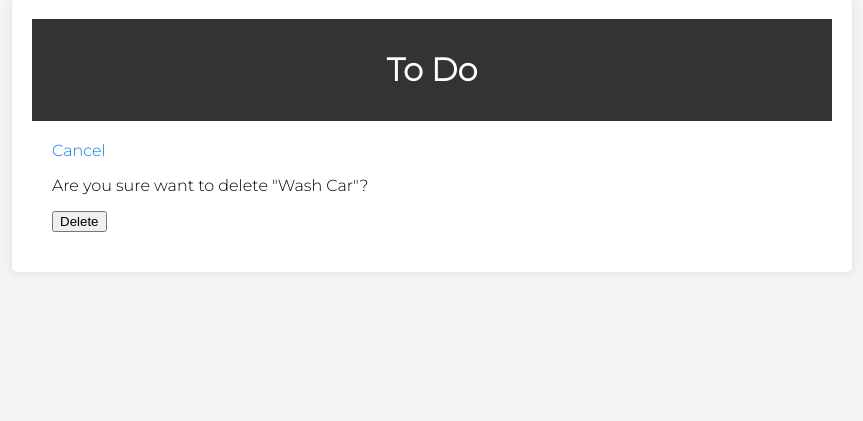
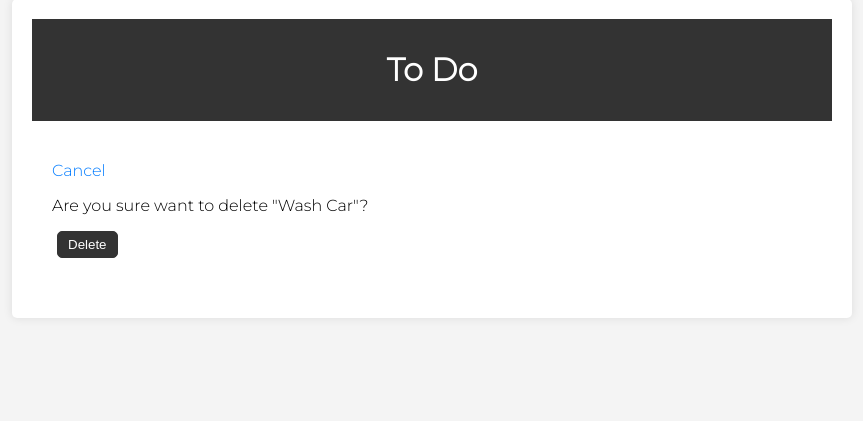
Before and after one commit to SebastianLoaiza10/To-Do-App, a Django app: page /delete/1/ in a window 1280 px wide. Shown: the part 21-442 px from the top of the page, without its empty margins (208-1071 px from the left). Run offline with Django 4.2, Linux system fonts and the light colour scheme; a user stored in the database is signed in; data comes from the database, SQL or seed files in the repository; both versions use the stored data as it was after the commit.

Commit message:
modified the create,update, and delete forms

```diff
--- a/static/css/style.css
+++ b/static/css/style.css
@@ -46,6 +46,17 @@ a {
     cursor: pointer;
 }
 
+.search-button:hover {
+  background-color: #333;
+  border: solid;
+  border-color: #333;
+  border-radius: 5px;
+  padding: 8px 12px;
+  cursor: pointer;
+  color: #fff;
+  transition: 0.15s;
+}
+
 .add-task-link,
 .update-link,
 .delete-link {
@@ -65,18 +76,61 @@ a {
   opacity: 0.6;
 }
 
-.search-button:hover,
 .update-link:hover,
 .delete-link:hover,
-.add-task-link:hover {
+.add-task-link:hover,
+.create-task-form button:hover,
+.update-task-form button:hover,
+.delete-task-form button:hover {
   opacity: 0.7;
-  border-color: #007BFF;
 }
 
 .search-button:active,
 .update-link:active,
 .delete-link:active,
-.add-task-link:active {
+.add-task-link:active,
+.create-task-form button:active,
+.update-task-form button:active,
+.delete-task-form button:active {
   opacity: 0.5;
-  border-color: #333;
+  border-color: #007BFF;
 }
+
+.create-task-form,
+.update-task-form,
+.delete-task-form {
+  max-width: 800px;
+  margin: 20px auto;
+}
+
+.create-task-form input[type="text"],
+.create-task-form textarea,
+.update-task-form input[type="text"],
+.update-task-form textarea {
+    width: 100%;
+    padding: 8px;
+    margin-bottom: 10px;
+}
+
+.create-task-form button,
+.update-task-form button,
+.delete-task-form button {
+  padding: 5px 10px;
+  margin-left: 5px;
+  background-color: #333;
+  color: #fff;
+  text-decoration: none;
+  border-radius: 5px;
+  cursor: pointer;
+  transition: opacity 0.15s;
+  border: 1px solid #333;
+}
+
+.create-task-form a,
+.update-task-form a,
+.delete-task-form a {
+  display: block;
+  margin-top: 10px;
+  color: #007BFF;
+  text-decoration: none;
+}
--- a/tasks/templates/tasks/create_task.html
+++ b/tasks/templates/tasks/create_task.html
@@ -1,11 +1,13 @@
 {% extends 'tasks/main.html' %}
 
 {% block content %}
+    <div class="create-task-form">
+        <a href="{% url 'task_list' %}">Back to Task List</a>
         <h2>Create a New Task</h2>
         <form method="post">
             {% csrf_token %}
             {{ form.as_p }}
             <button type="submit">Create Task</button>
         </form>
-    <a href="{% url 'task_list' %}">Back to Task List</a>
+    </div>
 {% endblock %}
--- a/tasks/templates/tasks/delete_task.html
+++ b/tasks/templates/tasks/delete_task.html
@@ -1,12 +1,12 @@
 {% extends 'tasks/main.html' %}
 
 {% block content %}
-
-    <a href="{% url 'task_list' %}">Cancel</a>
-
-    <form method="POST" action="">
-        {% csrf_token %}
-        <p>Are you sure want to delete "{{task}}"?</p>
-        <input type="submit" value="Delete">
-    </form>
+    <div class="delete-task-form">
+        <a href="{% url 'task_list' %}">Cancel</a>
+        <form method="POST" action="">
+            {% csrf_token %}
+            <p>Are you sure want to delete "{{task}}"?</p>
+            <button type="submit">Delete</button>
+        </form>
+    </div>
 {% endblock %}
--- a/tasks/templates/tasks/list.html
+++ b/tasks/templates/tasks/list.html
@@ -21,8 +21,8 @@
 
     <!-- Presents the list of tasks from the user -->
     {% for task in tasks %}
-        <div class="{% if task.completed %}completed-task{% endif %}">
-            <p>{{ task.title }}</p>
+        <div>
+            <p {% if task.completed %}class="completed-task"{% endif %}>{{ task.title }}</p>
             <a href="{% url 'update_task' task.id %}" class="update-link">Update</a>
             <a href="{% url 'delete_task' task.id %}" class="delete-link">Delete</a>
         </div>
--- a/tasks/templates/tasks/update_task.html
+++ b/tasks/templates/tasks/update_task.html
@@ -1,11 +1,13 @@
 {% extends 'tasks/main.html' %}
 
 {% block content %}
+    <div class="update-task-form">
+        <a href="{% url 'task_list' %}">Back to Task List</a>
         <h2>Update your Task</h2>
         <form method = "post">
             {% csrf_token %}
             {{form.as_p}}
             <button type="submit">Update Task</button>
         </form>
-    <a href="{% url 'task_list' %}">Back to Task List</a>
+    </div>
 {% endblock %}
```
Also changed, not shown: db.sqlite3. Lines whose indentation alone changed are shown as unchanged.
